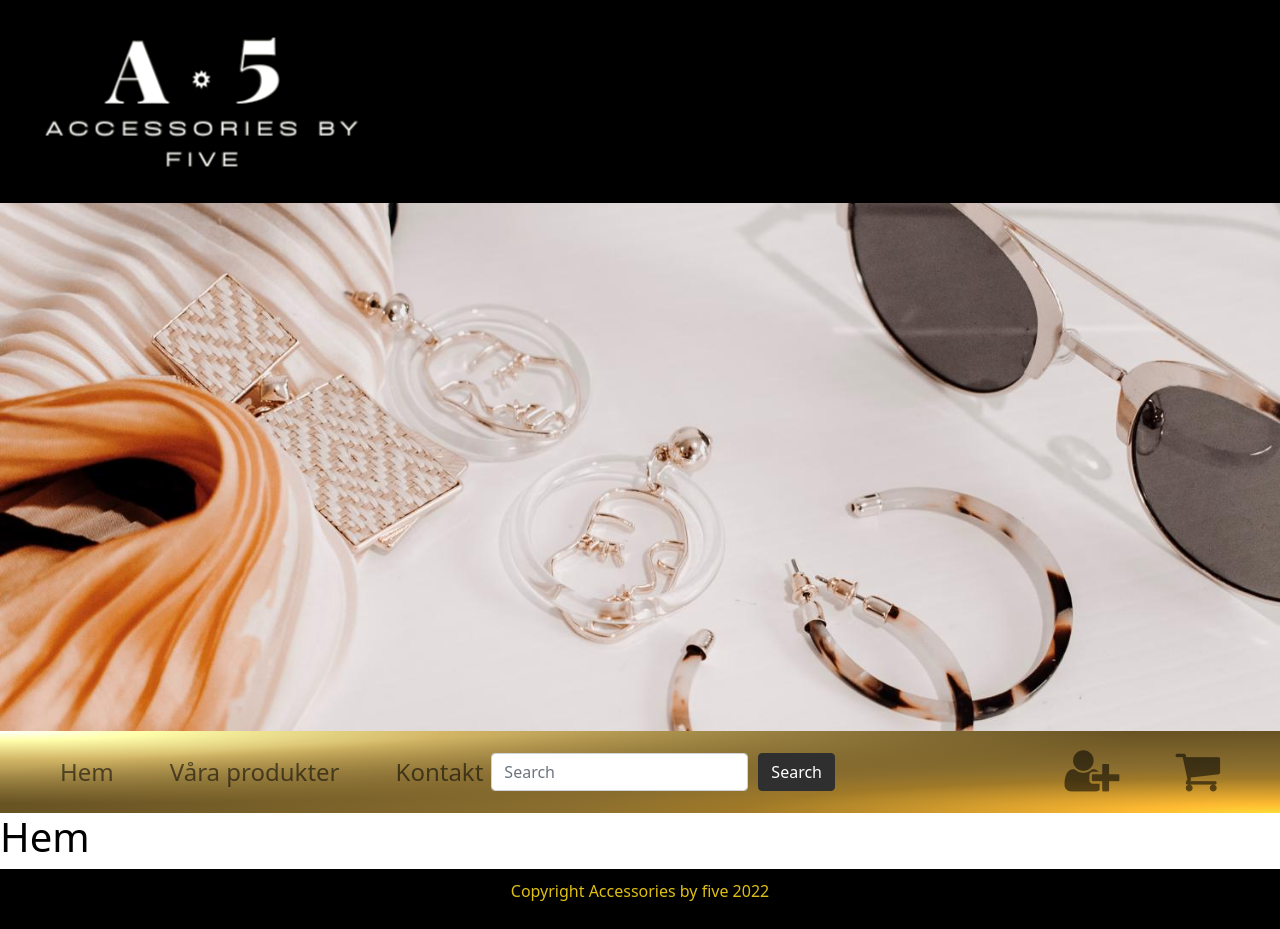
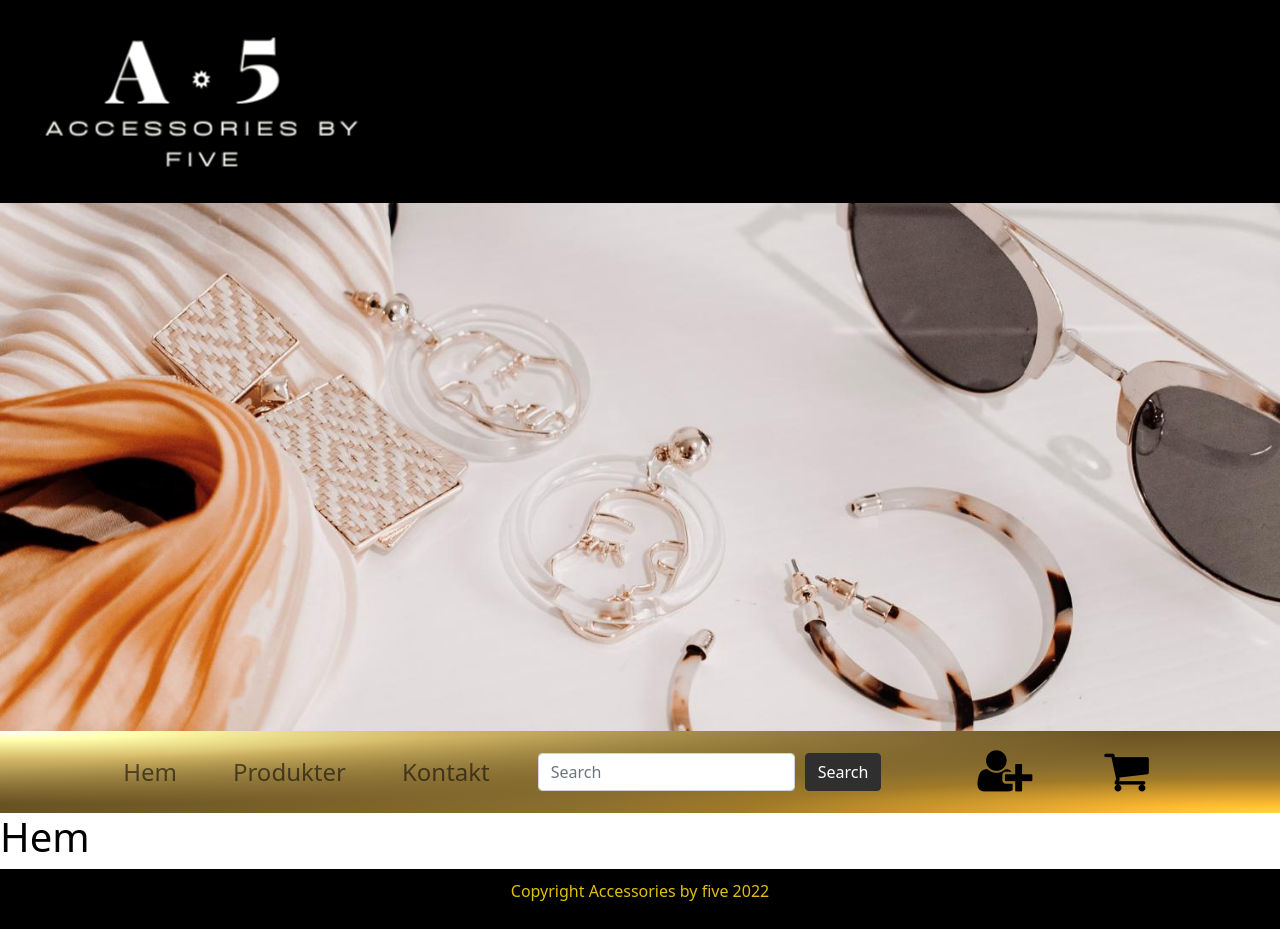
Before and after one commit to svantejonssonITHS/JavaScript-med-Ramverk-Laboration-3, a Vue app in the folder project/: page / in a window 1280 px wide. Built offline with nearby package versions, Linux system fonts and the light colour scheme.

Commit message:
Add link to categories in navbar

```diff
--- a/project/src/components/NavBar.vue
+++ b/project/src/components/NavBar.vue
@@ -23,6 +23,7 @@
 		margin-right: 40px;
 	}
 	form {
+		margin-left: 40px;
 		margin-right: 40px;
 		display: inline-flex;
 	}
@@ -46,7 +47,7 @@
 	}
 </style>
 <template>
-	<div id="nav">
+	<div id="nav" class="d-flex justify-content-evenly">
 		<nav class="navbar navbar-expand-lg navbar-light">
 			<div class="container-fluid">
 				<button
@@ -63,7 +64,7 @@
 				<div class="collapse navbar-collapse" id="navbarTogglerDemo01">
 					<div class="navbar-nav mr-auto mb-2 mb-lg-0">
 						<router-link to="/" class="nav-item nav-link">Hem</router-link>
-						<router-link to="/about" class="nav-item nav-link">Våra produkter</router-link>
+						<router-link to="/categories" class="nav-item nav-link">Produkter</router-link>
 						<router-link to="/contact" class="nav-item nav-link">Kontakt</router-link>
 					</div>
 
@@ -71,9 +72,6 @@
 						<input class="form-control mr-sm-2" type="search" placeholder="Search" aria-label="Search" />
 						<button class="btn btn-dark" type="submit">Search</button>
 					</form>
-				</div>
-
-				<div class="navbar-nav">
 					<router-link to="/" class="nav-item nav-link"
 						><i class="fa fa-user-plus" id="user"></i
 					></router-link>
```
